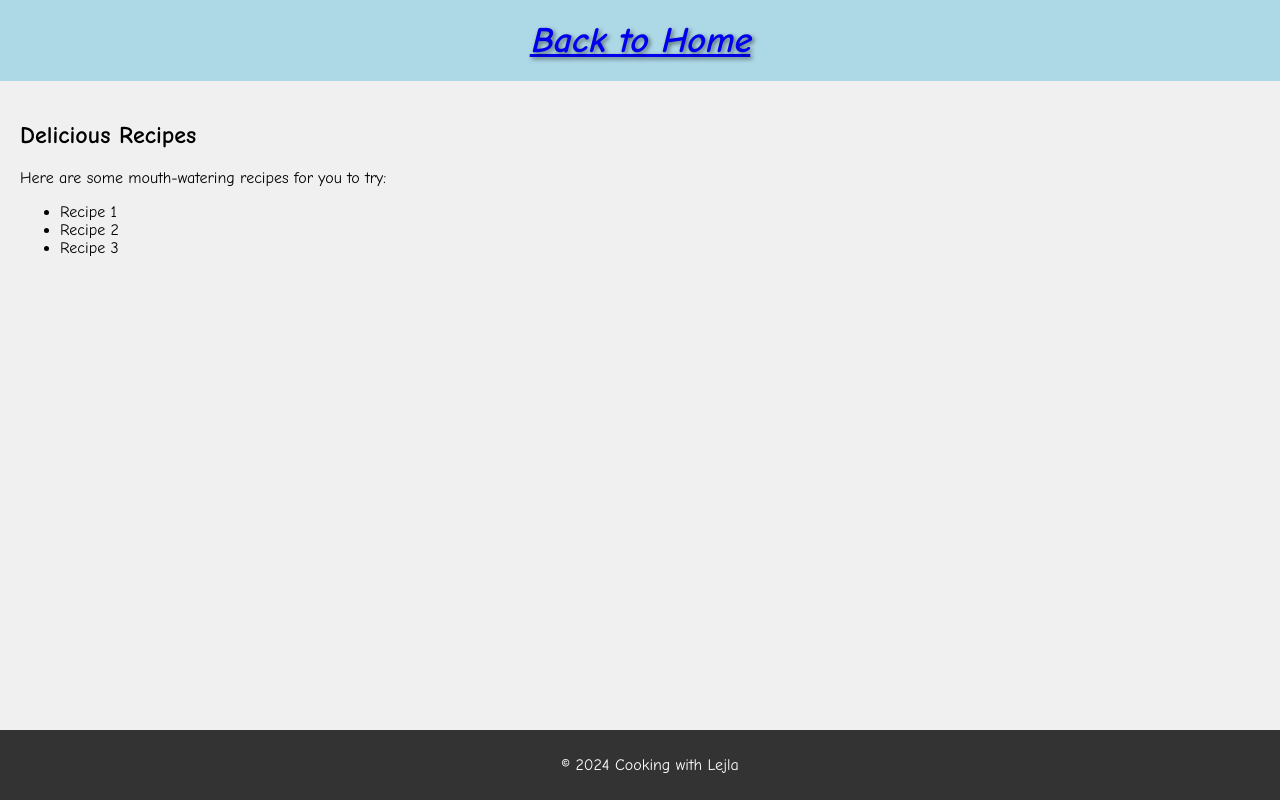
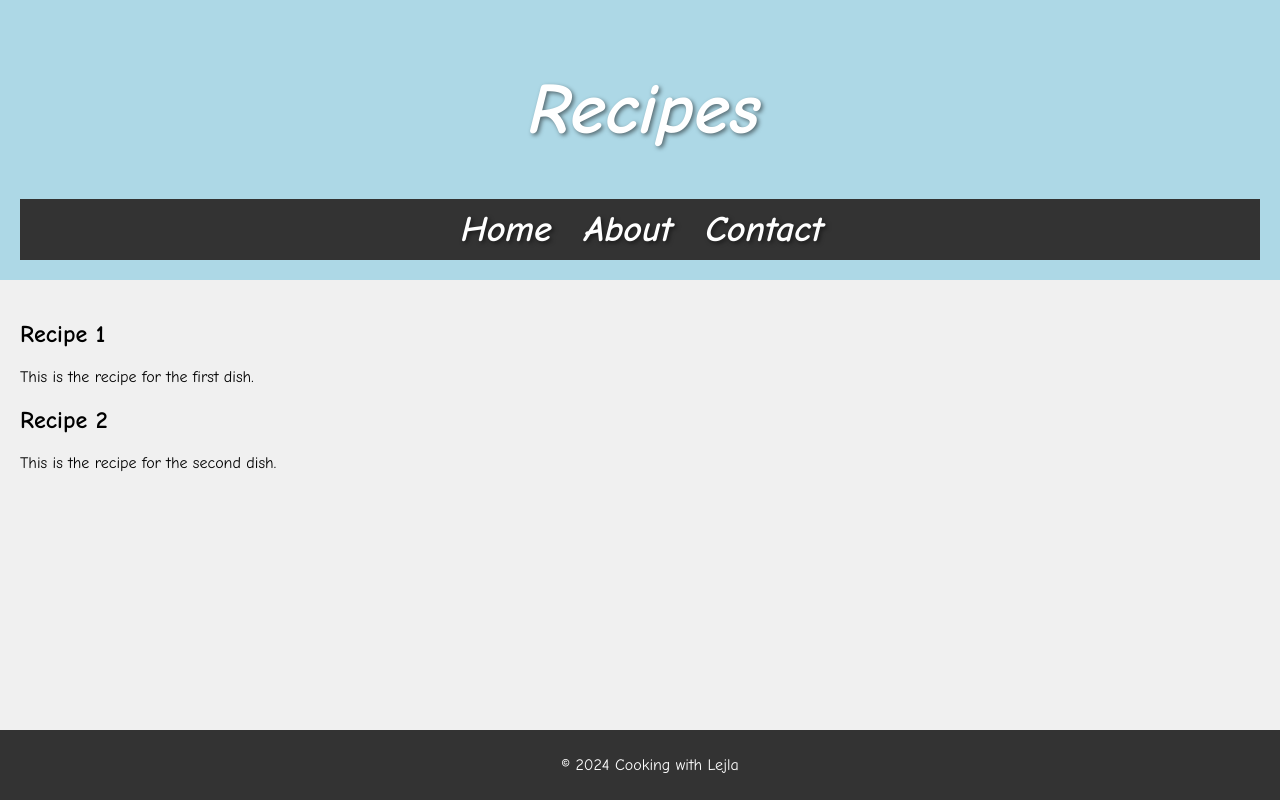
Before and after one commit to lejlaoo/cooking, a plain HTML site: page recipes.html in a window 1280 px wide. Drawn offline with Linux system fonts and the light colour scheme.

Commit message:
Update recipes.html

```diff
--- a/recipes.html
+++ b/recipes.html
@@ -3,22 +3,28 @@
 <head>
     <meta charset="UTF-8">
     <meta name="viewport" content="width=device-width, initial-scale=1.0">
-    <title>Recipes - Cooking with Lejla</title>
+    <title>Recipes</title>
     <link rel="stylesheet" href="style.css">
 </head>
 <body>
     <header>
-        <a href="recipes.html">Back to Home</a> <!-- Link back to the main page -->
+        <h1>Recipes</h1>
+        <nav>
+            <a href="index.html">Home</a>
+            <a href="about.html">About</a>
+            <a href="contact.html">Contact</a>
+        </nav>
     </header>
     <main>
-        <h2>Delicious Recipes</h2>
-        <p>Here are some mouth-watering recipes for you to try:</p>
-        <ul>
-            <li>Recipe 1</li>
-            <li>Recipe 2</li>
-            <li>Recipe 3</li>
-            <!-- Add more recipes as needed -->
-        </ul>
+        <section>
+            <h2>Recipe 1</h2>
+            <p>This is the recipe for the first dish.</p>
+        </section>
+        <section>
+            <h2>Recipe 2</h2>
+            <p>This is the recipe for the second dish.</p>
+        </section>
+        <!-- Add more recipe sections as needed -->
     </main>
     <footer>
         <p>&copy; 2024 Cooking with Lejla</p>
```
